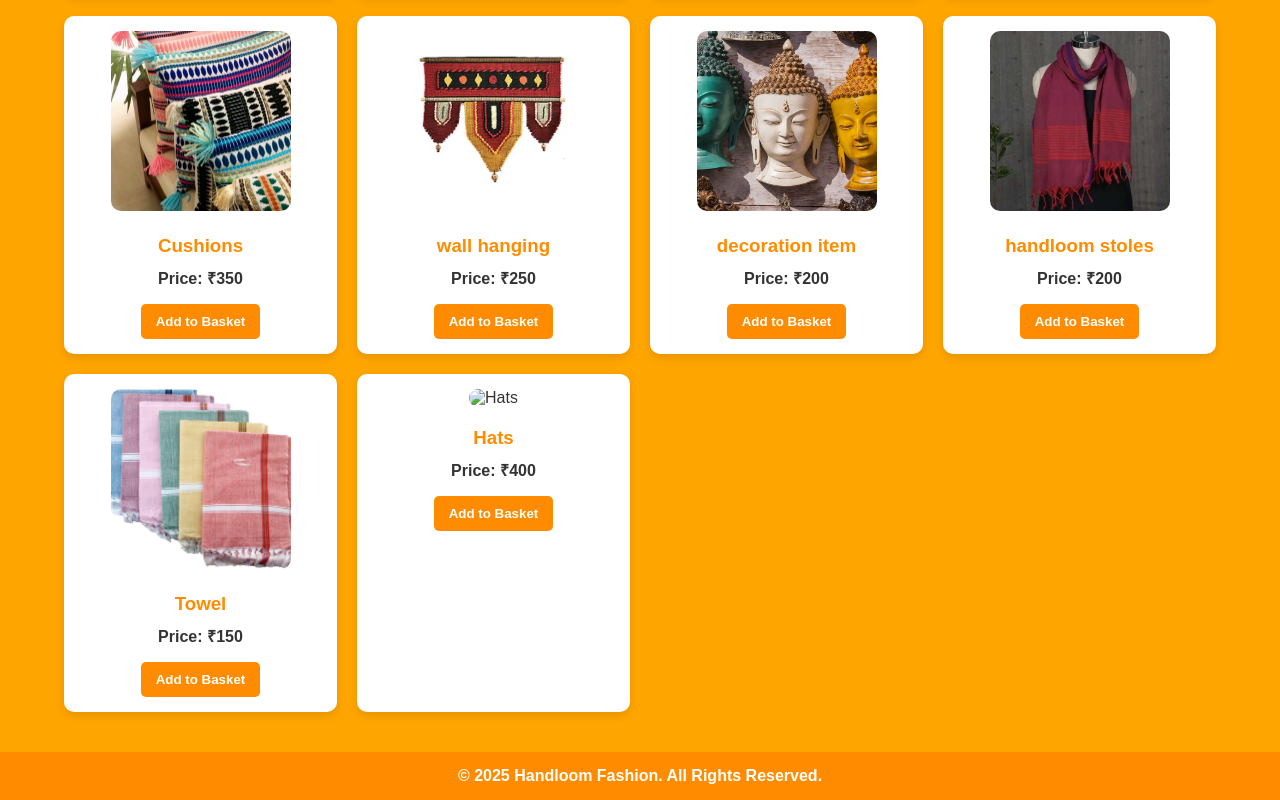
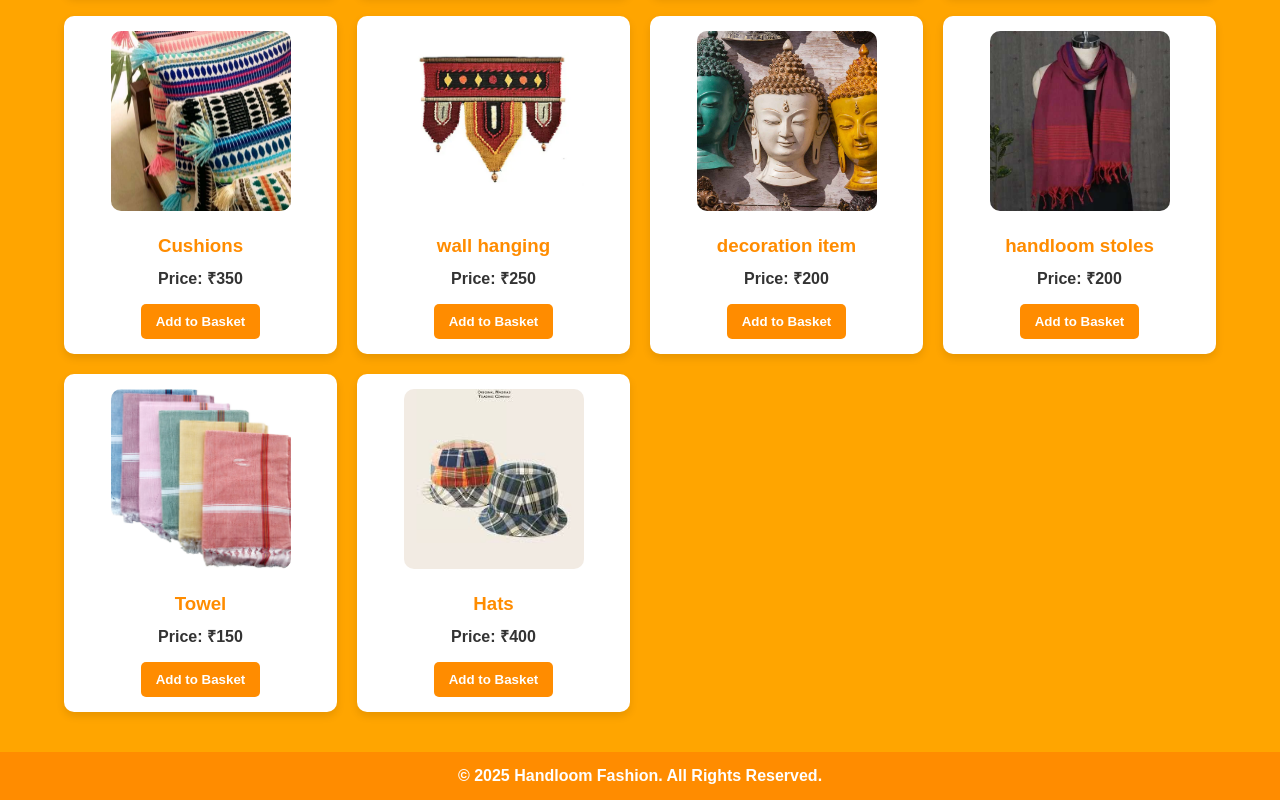
Before and after one commit to Charanteja-madeti/handloom-fashion-, a website: page products.html in a window 1280 px wide. Shown: the part 836-1636 px from the top of the page. Drawn offline with Linux system fonts and the light colour scheme.

```diff
--- a/products.html
+++ b/products.html
@@ -297,13 +297,13 @@
   </button>
     </div>
   <div class="product">
-      <img src="img16.jpg" alt="Hats">
+      <img src="img16.jpeg" alt="Hats">
       <h3>Hats</h3>
       <p>Price: ₹400</p>
     <button class="add-to-basket"
           data-name="Hats"
           data-price="400"
-          data-image="img16.jpg">
+          data-image="img16.jpeg">
     Add to Basket
   </button>
     </div>
```
